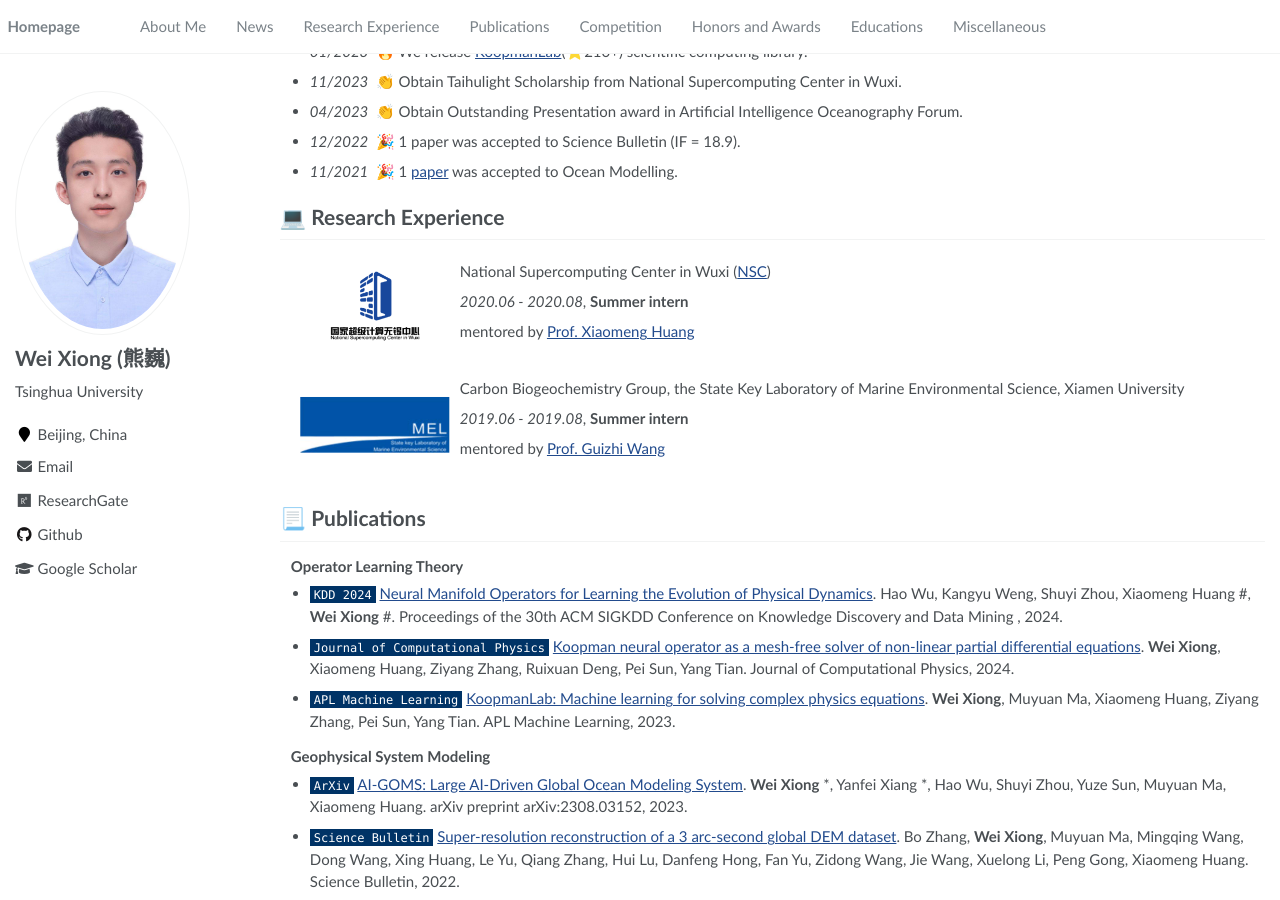
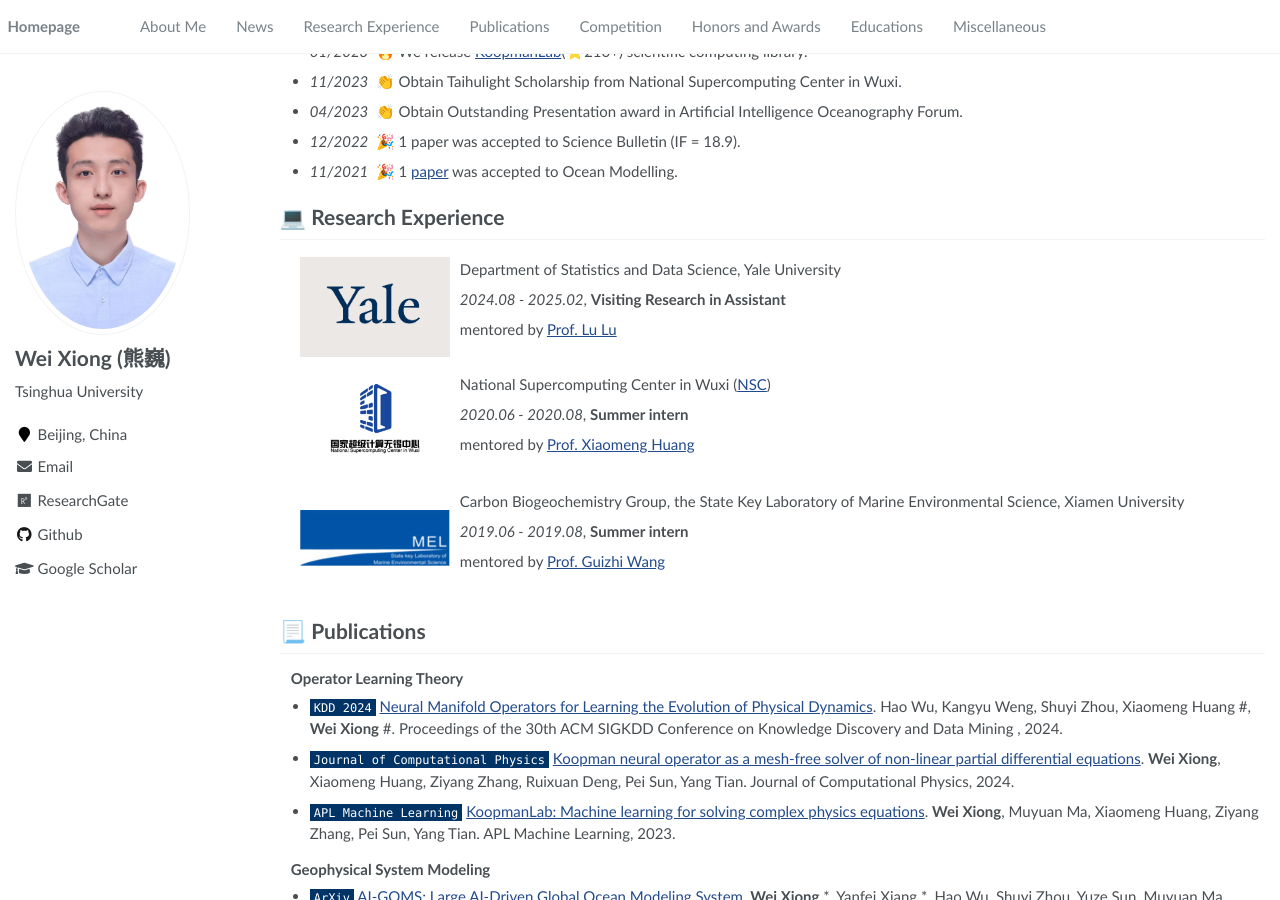
Before and after one commit to XiongWeiTHU/XiongWeiTHU.github.io, a Jekyll site: the page built from _pages/about.md, in a window 1280 px wide and 900 px high, scrolled down 629 px. Built offline with Jekyll 4.4.1, drawn with Linux system fonts in a browser that asks for light colours.

Commit message:
Update about.md

```diff
--- a/_pages/about.md
+++ b/_pages/about.md
@@ -44,6 +44,15 @@ I also share some content about operator learning theory, numerical algorithms a
 
 
 # 💻 Research Experience
+<div style="display: flex; align-items: center;">
+  <img src="../images/experience/Yale.png" alt="" style="width: 150px; margin-right: 10px; margin-left: 20px; "/>
+  <ul style="list-style-type: disc; padding-left: 0px;">
+    <li style="list-style-type: none;"> Department of Statistics and Data Science, Yale University </li>
+    <li style="list-style-type: none;"><em>2024.08 - 2025.02</em>, <strong>Visiting Research in Assistant</strong></li>
+    <li style="list-style-type: none;">mentored by <a href="https://lugroup.yale.edu/">Prof. Lu Lu</a></li>
+  </ul>
+</div>
+
 <div style="display: flex; align-items: center;">
   <img src="../images/experience/wuxi.png" alt="" style="width: 150px; margin-right: 10px; margin-left: 20px; "/>
   <ul style="list-style-type: disc; padding-left: 0px;">
```
